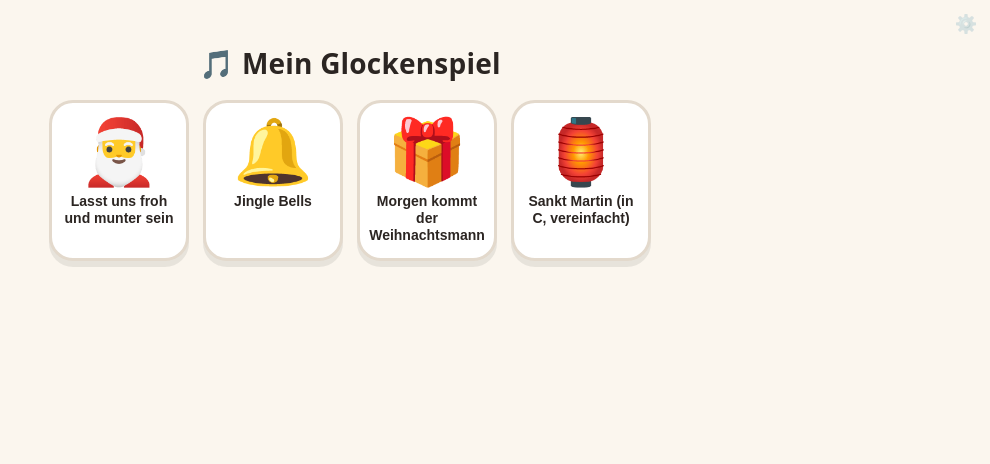
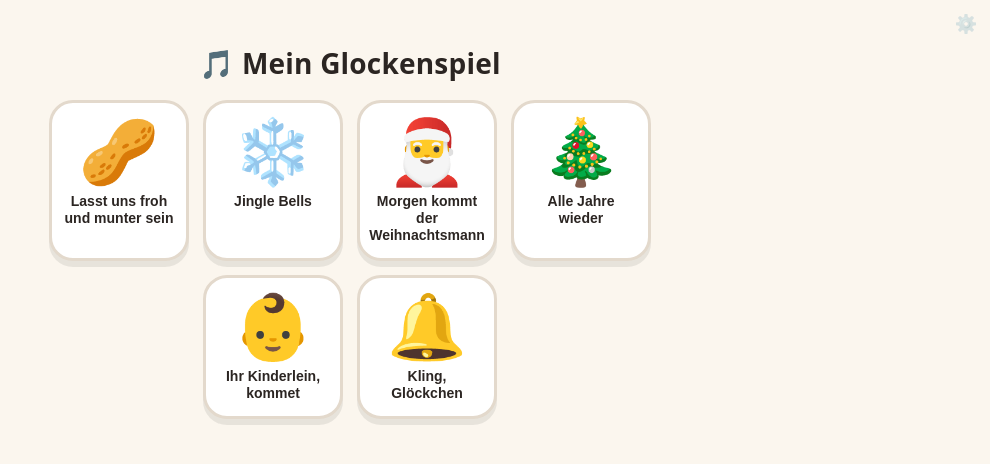
Before and after one commit to jwoehrle/Glockenspiel, a plain HTML site: page index.html in a window 1280 px wide. Shown: the whole page, without its empty margins (290-1280 px from the left). Drawn offline with Linux system fonts and the light colour scheme.

Commit message:
Replace Sankt Martin with three new songs, distinct icons, MIT-0 license
Add Alle Jahre wieder, Ihr Kinderlein kommet, Kling Glöckchen (all in C-c range).
Unique icons per song; play button is now a speaker.
Add LICENSE.md (MIT-0) and README license section.

Co-Authored-By: Claude Sonnet 5.5 <noreply@anthropic.com>

```diff
--- a/index.html
+++ b/index.html
@@ -102,7 +102,7 @@
 <div class="controls">
   <button id="home" title="Lieder" aria-label="Lieder">🏠</button>
   <button id="mic" class="primary" title="Zuhören" aria-label="Zuhören">🎤</button>
-  <button id="play" title="Vorspielen" aria-label="Vorspielen">🔔</button>
+  <button id="play" title="Vorspielen" aria-label="Vorspielen">🔊</button>
   <button id="restart" class="restart">🔁 Von vorn</button>
 </div>
 <div class="meter" id="meter"><i id="lvl"></i></div>
@@ -143,13 +143,13 @@ function build(lines){
   return out;
 }
 const SONGS = {
-  froh: {icon:"🎅",title:"Lasst uns froh und munter sein", notes: build([
+  froh: {icon:"🥜",title:"Lasst uns froh und munter sein", notes: build([
     "Lasst|G uns|G froh|GA und|GF mun-|E ter|E sein,|E",
     "und|F uns|F recht|FG von|FE Her-|D zen|D freun!|D",
     "Lus-|C tig,|D lus-|E tig,|F tra-le-|GA ra-le-|GA ra,|G",
     "bald|c ist|G Ni-|GA ko-|GF laus-|E a-bend|D da,|G",
     "bald|c ist|G Ni-|GA ko-|GF laus-|E a-bend|D da!|C"])},
-  jingle: {icon:"🔔",title:"Jingle Bells", notes: build([
+  jingle: {icon:"❄️",title:"Jingle Bells", notes: build([
     "Jin-|E gle|E bells,|E jin-|E gle|E bells,|E",
     "jin-|E gle|G all|C the|D way!|E",
     "Oh|F what|F fun|F it|F is|F to|E ride|E in|E a|E",
@@ -158,18 +158,28 @@ const SONGS = {
     "jin-|E gle|G all|C the|D way!|E",
     "Oh|F what|F fun|F it|F is|F to|E ride|E in|E a|E",
     "one-|G horse|G o-|F pen|D sleigh!|C"])},
-  weihnachtsmann: {icon:"🎁",title:"Morgen kommt der Weihnachtsmann", notes: build([
+  weihnachtsmann: {icon:"🎅",title:"Morgen kommt der Weihnachtsmann", notes: build([
     "Mor-|C gen|C kommt|G der|G Weih-|A nachts-|A mann,|G",
     "kommt|F mit|F sei-|E nen|E Ga-|DD ben.|C",
     "Trom-|G mel,|G Pfei-|F fe|F und|E Ge-|E wehr,|D",
     "Fahn|G und|G Sä-|F bel|F und|E noch|E mehr,|D",
     "ja|C ein|C gan-|G zes|G Krie-|A ges-|A heer,|G",
     "möcht|F ich|F ger-|E ne|E ha-|DD ben.|C"])},
-  // Original in F-Dur (Ambitus C4–D5); nach C-Dur transponiert. Die tiefen Töne (G unter C, H unter C) sind eine Oktave höher gelegt.
-  martin: {icon:"🏮",title:"Sankt Martin (in C, vereinfacht)", notes: build([
-    "Sankt|G Mar-|C tin,|G Sankt|CD Mar-|E tin,|C Sankt|EF Mar-|G tin|E ritt|F durch|A",
-    "Schnee|G und|GF Wind,|E sein|G Ross,|F das|F trug|D ihn|G fort|E ge-|ED schwind.|C",
-    "Sankt|G Mar-|C tin|E ritt|E mit|DC leich-|D tem|F Mut,|F sein|ED Man-|E tel|G deckt'|E ihn|C warm|ED und|DH gut.|C"])}
+  // Alle drei Lieder liegen komplett im Bereich C–c (Noten aus Notenblatt/MIDI in C-Dur übernommen).
+  jahre: {icon:"🎄",title:"Alle Jahre wieder", notes: build([
+    "Al-|G le|A Jah-|G re|F wie-|E der,|D kommt|C das|DE Chris-|F tus-|E kind|D",
+    "auf|E die|G Er-|A de|G nie-|c der,|HA wo|G wir|FE Men-|F schen|G sind.|E"])},
+  kinderlein: {icon:"👶",title:"Ihr Kinderlein, kommet", notes: build([
+    "Ihr|G Kin-|G der-|E lein,|G kom-|G met,|E o|G kom-|F met|D doch|F all!|E",
+    "Zur|G Krip-|G pe|E her|G kom-|G met|E in|G Beth-|F le-|D hems|F Stall.|E",
+    "Und|E seht,|D was|D in|D die-|F ser|F hoch-|F hei-|E li-|E gen|E Nacht|A",
+    "der|A Va-|G ter|G im|G Him-|c mel|G für|E Freu-|G de|E uns|D macht.|C"])},
+  // Hinweis: In der Strophe „Öffnet mir die Türen“ steht im Original ein Fis (nicht auf dem Glockenspiel) – hier als F gespielt.
+  kling: {icon:"🔔",title:"Kling, Glöckchen", notes: build([
+    "Kling,|G Glöck-|E chen,|F klin-|G ge-|A lin-|G ge-|A ling,|G kling,|F Glöck-|D chen,|G kling!|E",
+    "Lasst|D mich|D ein,|E ihr|C Kin-|E der,|D ist|F so|F kalt|G der|D Win-|F ter!|E",
+    "Öff-|D net|D mir|E die|F Tü-|G ren,|D lasst|E mich|A nicht|G er-|F frie-|A ren!|G",
+    "Kling,|G Glöck-|E chen,|F klin-|G ge-|A lin-|G ge-|A ling,|G kling,|F Glöck-|D chen,|G kling!|C"])}
 };
 
 const ORDER=["C","D","E","F","G","A","H","c"];
--- a/sw.js
+++ b/sw.js
@@ -1,5 +1,5 @@
 // Bei jeder Änderung an index.html/Icons die Version erhöhen, damit die App aktualisiert wird.
-const VERSION = "glock-v2";
+const VERSION = "glock-v3";
 const FILES = ["./", "index.html", "manifest.webmanifest", "icons/icon-192.png", "icons/icon-512.png", "icons/apple-touch-icon.png"];
 
 self.addEventListener("install", e => {
```
Also changed, not shown: LICENSE.md (added), README.md.
